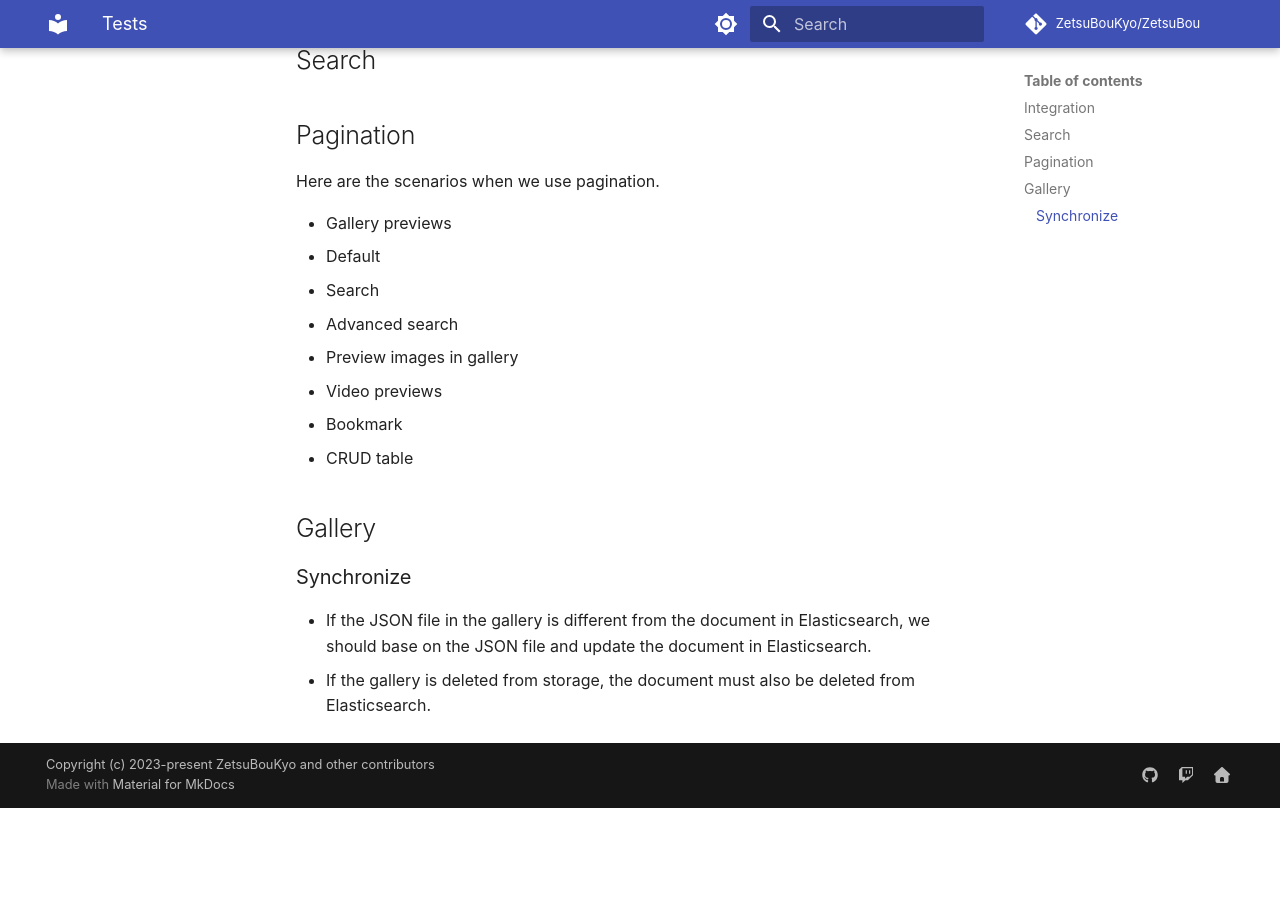
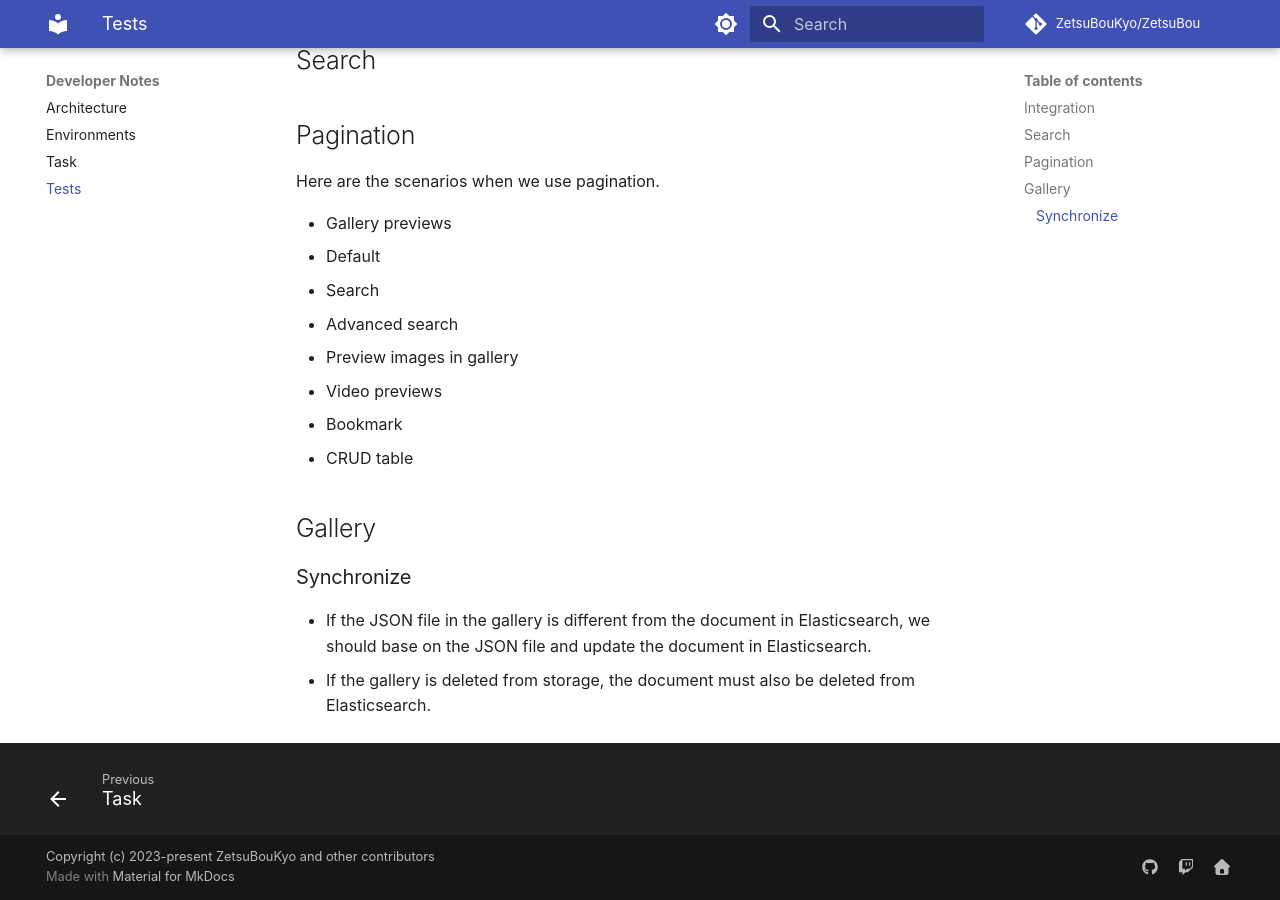
Before and after one commit to ZetsuBouKyo/ZetsuBou, an MkDocs documentation site: the page built from docs/developer-notes/tests.md, in a window 1280 px wide and 900 px high, scrolled down 1117 px. Built offline with MkDocs 1.6.1 and Material for MkDocs 9.7.7, drawn with Linux system fonts in a browser that asks for light colours; comment, search, counter and statistics services are not loaded; before the commit the page ends 1925 px from its top, so only the background shows below that.

Commit message:
docs: tests

```diff
--- a/mkdocs.yml
+++ b/mkdocs.yml
@@ -91,3 +91,4 @@ nav:
     - Architecture: developer-notes/architecture.md
     - Environments: developer-notes/environments.md
     - Task: developer-notes/task.md
+    - Tests: developer-notes/tests.md
```
